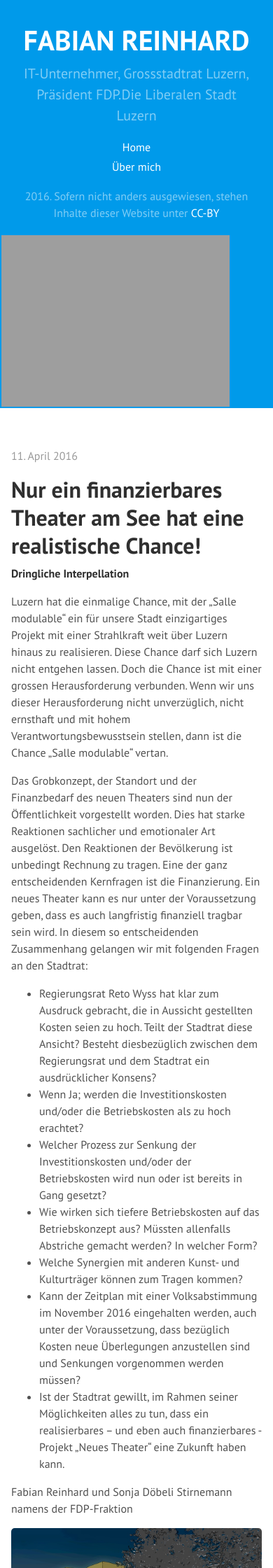
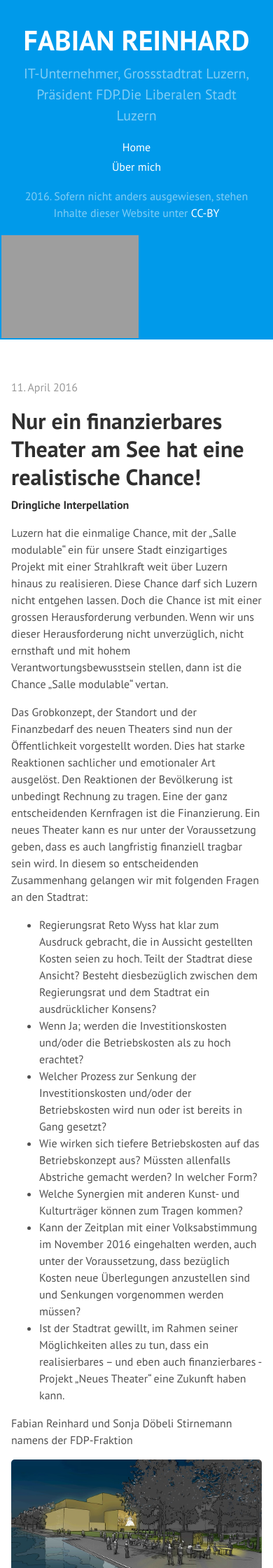
Before and after one commit to freinhard/freinhard.github.io, a Jekyll site: the page built from index.html, in a window 390 px wide. Shown: the top 2240 px of the page at 70% size. Built offline with Jekyll 4.4.1, drawn with Linux system fonts in a browser that asks for light colours; the list of posts is cut into pages by our own code; comment, search, counter and statistics services are not loaded.

Commit message:
Max width

```diff
--- a/public/css/custom.css
+++ b/public/css/custom.css
@@ -18,4 +18,8 @@
     .sidebar .portrait {
         margin: auto;
     }
+
+    .sidebar .portrait img {
+        max-width: 60%;
+    }
 }
```
